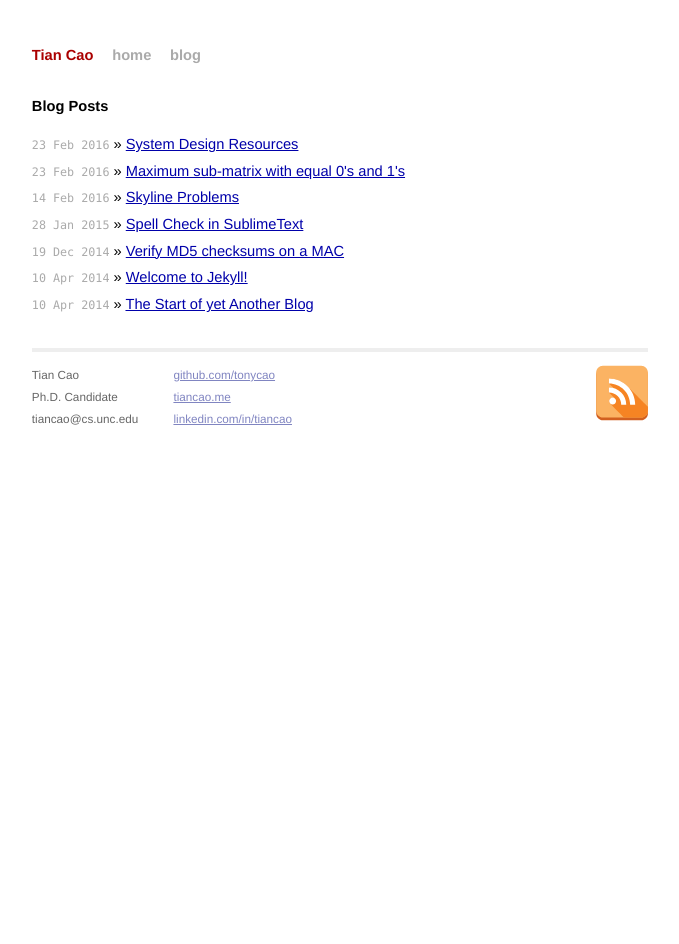
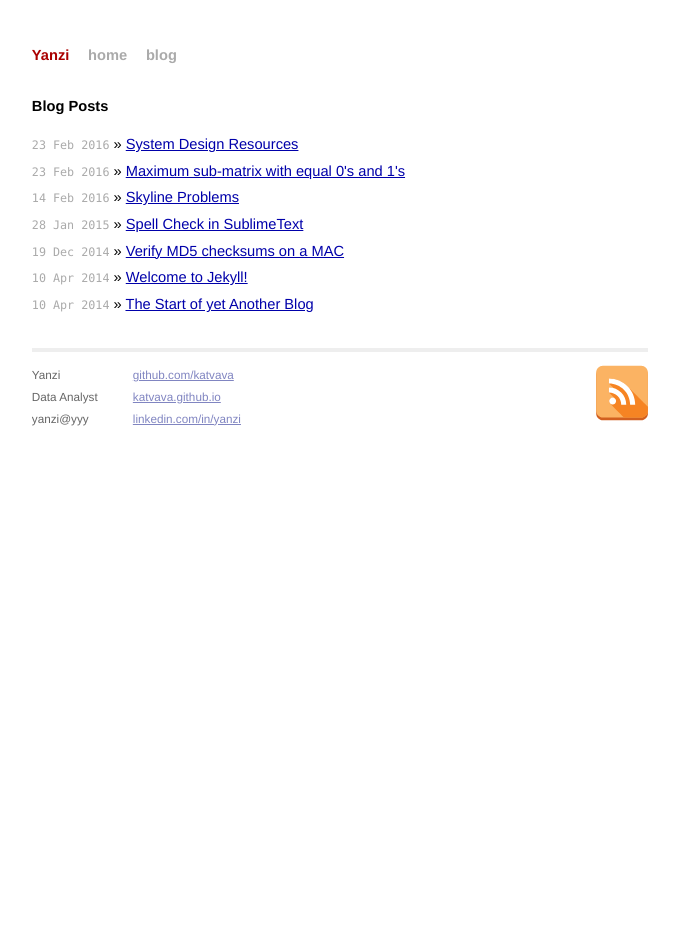
Before and after one commit to Katvava/blog, a Jekyll site: the page built from index.html, in a window 1280 px wide. Shown: the whole page, without its empty margins (300-979 px from the left). Built offline with Jekyll 4.4.1, drawn with Linux system fonts in a browser that asks for light colours.

Commit message:
change ids

```diff
--- a/_config.yml
+++ b/_config.yml
@@ -2,9 +2,9 @@
 #permalink: pretty
 permalink: /:year/:month/:title/
 markdown: kramdown
-url: http://tiancao.me/blog
+url: http://katvava.github.io/blog
 #baseurl: http://tiancao.me/blog
-author: Tian Cao
+author: Yanzi
 highlighter: rouge
 exclude: ['Rakefile.rb', 'CNAME', 'README.markdown']
 
--- a/_layouts/default.html
+++ b/_layouts/default.html
@@ -3,8 +3,8 @@
 <head>
    <meta http-equiv="content-type" content="text/html; charset=utf-8" />
    <title>{{ page.title }}</title>
-   <meta name="author" content="Tian Cao" />
-   <link href="http://feeds.feedburner.com/TianCao" rel="alternate" title="Tian Cao" type="application/atom+xml" />
+   <meta name="author" content="Yanzi" />
+   <link href="http://feeds.feedburner.com/yanzi" rel="alternate" title="Yanzi" type="application/atom+xml" />
 
    <!-- syntax highlighting CSS -->
    <link rel="stylesheet" href="{{ site.url }}/css/syntax.css" type="text/css" />
@@ -20,9 +20,9 @@
 
 <div class="site">
   <div class="title">
-    <a href="/">Tian Cao</a>
-    <a class="extra" href="http://tiancao.me/">home</a>
-    <a class="extra" href="http://tiancao.me/blog">blog</a>
+    <a href="/">Yanzi</a>
+    <a class="extra" href="http://katvava.github.io/">home</a>
+    <a class="extra" href="http://katvava.github.io/blog">blog</a>
   </div>
 
   {{ content }}
@@ -30,20 +30,20 @@
   <div class="footer">
     <div class="contact">
       <p>
-        Tian Cao<br />
-        Ph.D. Candidate<br />
-        tiancao@cs.unc.edu
+        Yanzi<br />
+        Data Analyst<br />
+        yanzi@yyy
       </p>
     </div>
     <div class="contact">
       <p>
-        <a href="http://github.com/tonycao/">github.com/tonycao</a><br />
-        <a href="http://tiancao.me/">tiancao.me</a><br />
-        <a href="https://www.linkedin.com/in/tiancao/">linkedin.com/in/tiancao</a>
+        <a href="http://github.com/katvava/">github.com/katvava</a><br />
+        <a href="http://katvava.github.io/">katvava.github.io</a><br />
+        <a href="https://www.linkedin.com/in/yanzi/">linkedin.com/in/yanzi</a>
       </p>
     </div>
     <div class="rss">
-      <a href="http://feeds.feedburner.com/TianCao">
+      <a href="http://feeds.feedburner.com/yanzi">
         <img src="{{ site.url }}/images/rss2.svg" width="56px" alt="Subscribe to RSS Feed" />
       </a>
     </div>
--- a/index.html
+++ b/index.html
@@ -1,6 +1,6 @@
 ---
 layout: default
-title: Tian Cao
+title: Yanzi
 ---
 
 <div class="home">
```
Also changed, not shown: atom.xml (+6 -6 lines).
